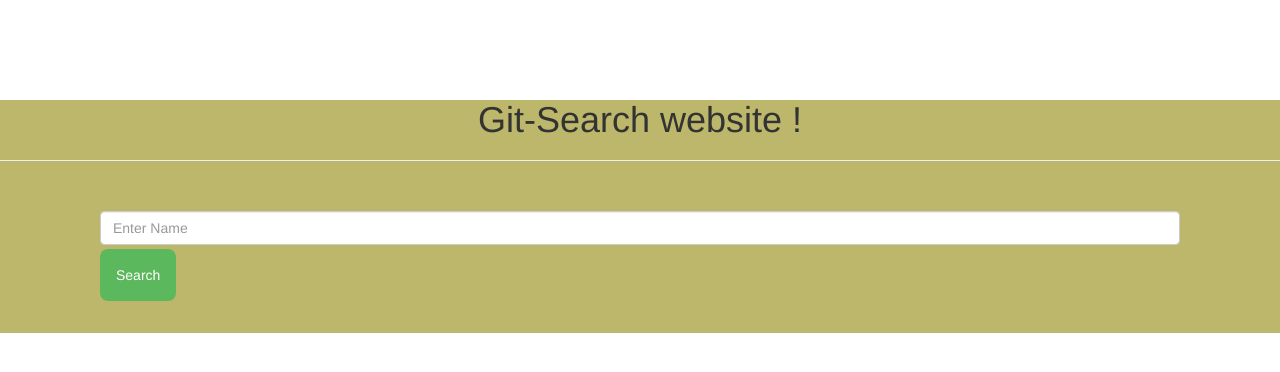
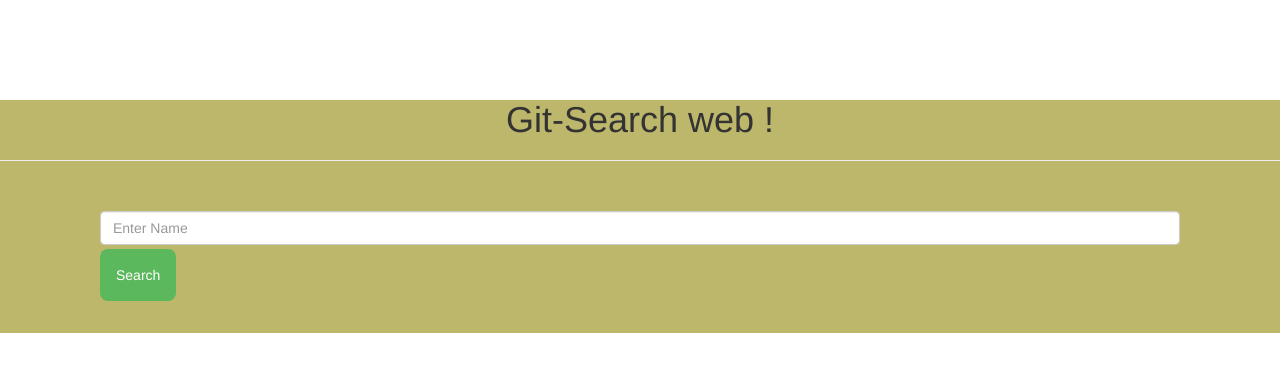
Before and after one commit to Matongo2010/git-search, an Angular app: page / in a window 1280 px wide. Shown: the top 372 px of the page. Built offline with nearby package versions, Linux system fonts and the light colour scheme.

Commit message:
create a button in the users html

```diff
--- a/src/app/app.component.html
+++ b/src/app/app.component.html
@@ -2,7 +2,7 @@
 <div class="home">
 <div style="text-align:center">
   <h1>
-    {{ title }} website !
+    {{ title }} web !
   </h1>
 </div>
   <app-users></app-users>
--- a/src/app/repository/repository.component.ts
+++ b/src/app/repository/repository.component.ts
@@ -8,6 +8,7 @@ import { Observable } from 'rxjs';
   templateUrl: './repository.component.html',
   styleUrls: ['./repository.component.css']
 })
+
 export class RepositoryComponent implements OnInit {
   repos: any;
 
--- a/src/index.html
+++ b/src/index.html
@@ -8,6 +8,7 @@
   <meta name="viewport" content="width=device-width, initial-scale=1">
   <link rel="stylesheet" href="https://stackpath.bootstrapcdn.com/bootstrap/4.3.1/css/bootstrap.min.css" integrity="sha384-ggOyR0iXCbMQv3Xipma34MD+dH/1fQ784/j6cY/iJTQUOhcWr7x9JvoRxT2MZw1T" crossorigin="anonymous">
   <link rel="icon" type="image/x-icon" href="favicon.ico">
+  <link rel="stylesheet" href="styles.css">
 </head>
 <body>
   <app-root></app-root>
```
